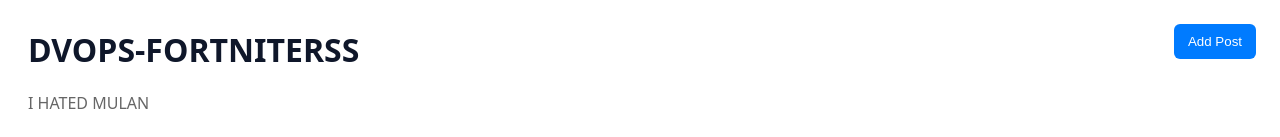
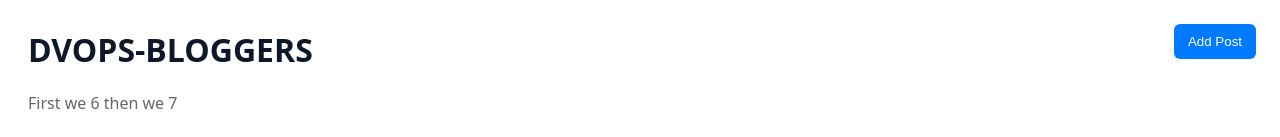
Before and after one commit to oompaloo0mpa/DVOP-BLOGGERS, a website: page public/index.html in a window 1280 px wide. Shown: the top 137 px of the page. Drawn offline with Linux system fonts and the light colour scheme.

Commit message:
Test - Jenkins & Azure

```diff
--- a/public/index.html
+++ b/public/index.html
@@ -83,8 +83,8 @@
 
 <body>
   <header>
-    <h1>DVOPS-FORTNITERSS</h1>
-    <p class="muted">I HATED MULAN</p>
+    <h1>DVOPS-BLOGGERS</h1>
+    <p class="muted">First we 6 then we 7</p>
   </header>
 
   <main>
```
